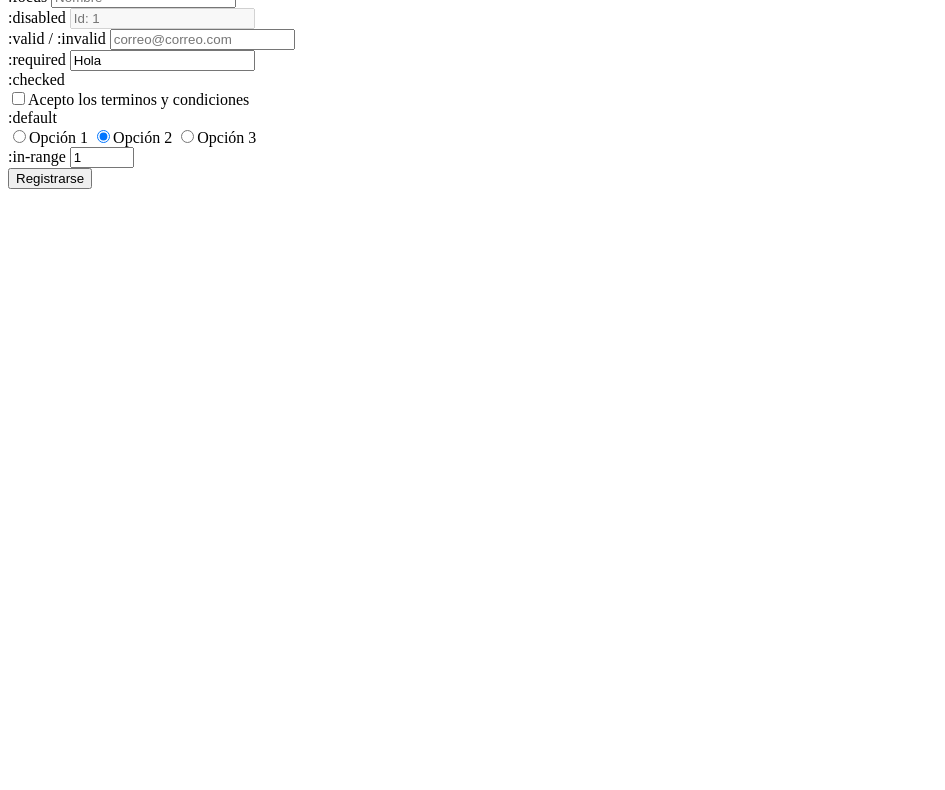
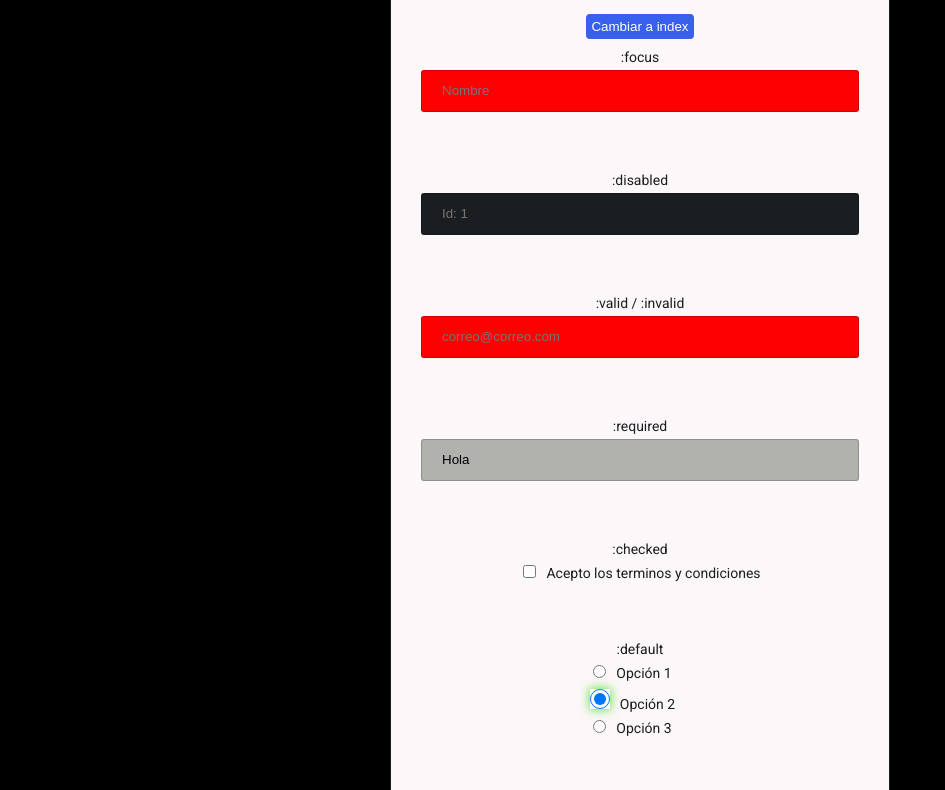
Before and after one commit to Jonhks/pseudoclases-css, a plain HTML site: page formularios.html in a window 1280 px wide. Shown: the part 93-883 px from the top of the page, without its empty margins (0-945 px from the left). Before the commit the page ends 800 px from the top, so only its background shows below. Drawn offline with Linux system fonts and the light colour scheme.

Commit message:
Subiendo los ultimos cambios

```diff
--- a/css/formularios.css
+++ b/css/formularios.css
@@ -0,0 +1,157 @@
+*{
+  box-sizing: border-box;
+}
+
+:root{
+  --fondoPrimario: #000000;
+	--colorOscuro: #1A1E21;
+	--azulPrimario: #3860EC;
+  --azulSecundario: #2247ce;
+  --verde: #6ae44c;
+}
+
+body{
+  background-color: var(--fondoPrimario);
+  font-family: "Roboto", sans-serif;
+  display: flex;
+  flex-direction: column;
+  align-items: center;
+  justify-content: center;
+  min-height: 100vh;
+}
+
+.contenedor{
+  background-color: #fcf7f8;
+  max-width: 500px;
+  width: 90%;
+  padding: 30px;
+  border-radius: 20px;
+  border: 1px solid var(--colorOscuro);
+  text-align: center;
+}
+
+.titulo{
+  font-size: 1.3em;
+  text-align: center;
+  text-transform: uppercase;
+  color: var(--colorOscuro);
+  margin-bottom: 20px;
+}
+
+
+/* Estilos del formulario */
+
+.grupo{
+  margin-bottom: 60px;
+}
+
+.formulario .grupo input{
+  height: 20px;
+  width: 100%;
+  border-radius: 3px;
+  padding: 20px;
+  border: 1px solid rgba(0, 0, 0, .2);
+}
+
+.formulario .grupo label{
+  display: block;
+  color: var(--colorOscuro);
+  font-size: 14px;
+  margin-bottom: 5px;
+}
+
+.formulario .radio input,
+.formulario .checkbox input{
+  margin-right: 10px;
+  width: auto;
+  height: auto;
+}
+
+.formulario .checkbox label {
+  margin-right: 20px;
+}
+
+button{
+	background-color: var(--azulPrimario);
+	border: none;
+	border-radius: 4px;
+  padding: 5px;
+  margin: 10px;
+}
+
+button a {
+	text-decoration: none;
+	color: white;
+}
+
+.boton{
+  width: 100%;
+  background-color: var(--azulPrimario);
+  display: inline-block;
+  padding: 25px;
+  border: none;
+  text-transform: uppercase;
+  border-radius: 5px;
+  margin-bottom: 20px;
+  transition: .3s ease all;
+}
+
+.boton a {
+  color: white;
+  text-decoration: none;
+}
+
+.boton:hover{
+  background-color: var(--azulSecundario);
+  cursor: pointer;
+}
+
+
+/* pseudoclases del formulario */
+
+.formulario .nombre:placeholder-shown{
+  background-color: red;
+}
+.formulario .nombre:focus{
+  border: 3px solid var(--azulPrimario);
+  background-color:  var(--colorOscuro);
+}
+
+
+.formulario .id:disabled{
+  background-color: var(--colorOscuro);
+}
+
+.formulario .correo:valid{
+  background-color: var(--verde);
+}
+
+.formulario .correo:invalid{
+  background-color: red;
+}
+
+.formulario .mensaje:required{
+  background-color: rgb(177, 177, 173);
+}
+
+
+.formulario .radio input:checked{
+  box-shadow: 0px 0px 10px 1px var(--colorOscuro);
+  width: 20px;
+  height: 20px;
+}
+/* .formulario .checkbox input:checked, */
+.formulario .checkbox input:default{
+  box-shadow: 0px 0px 10px 1px var(--verde);
+  width: 20px;
+  height: 20px;
+}
+
+
+.formulario .edad:in-range{
+  background-color: var(--verde);
+}
+
+.formulario .edad:out-of-range{
+  background-color: red;
+}
--- a/css/pseudoclases.css
+++ b/css/pseudoclases.css
@@ -1,14 +1,17 @@
 * {
 	box-sizing: border-box;
 }
-
+/* El :root seria la pseudoclase */
 :root {
+	/* fondoPrimario es la variable */
 	--fondoPrimario: #FCF7F8;
 	--colorOscuro: #1A1E21;
 	--azul: #3860EC;
+	--verde: #88eb6a;
 }
 
 body {
+	/* esta es la forma de usar una variable en css */
 	background: var(--fondoPrimario);
 	font-family: 'Roboto', sans-serif;
 	display: flex;
@@ -27,6 +30,7 @@ ul {
 	width: 90%;
 	padding: 30px;
 	border-radius: 20px;
+	text-align: center;
 }
 
 .titulo {
@@ -56,29 +60,183 @@ label {
 }
 
 /* ? ------------- PSEUDO-CLASES ------------- */
+.enlace:active{
+	background-color: black;
+}
 
+/* .enlace:hover{
+	color: orange;
+} */
+
+/* .enlace:visited{
+	color: cyan;
+} */
+
+/* .enlace:link{
+	color: blue;
+} */
 
 /* ? --- --- --- --- PARRAFOS --- --- --- --- */
 
+.parrafos :first-child{
+	background-color: var(--colorOscuro);
+	color: white;
+}
+
+.parrafos p:last-child{
+	background-color: var(--azul);
+	color: white;
+}
 
 /* ? --- --- --- --- ELEMENTOS --- --- --- --- */
+.elementos p:first-of-type{
+	background-color: var(--azul);
+	color: white;
+}
 
+.elementos .p:last-of-type{
+	background-color: var(--colorOscuro);
+	color: white;
+}
 
 /* ? --- --- --- --- LISTA --- --- --- --- */
 
+/* sirve para agarrar los impares */
+/* .lista :nth-child(odd){
+	background-color: var(--azul);
+	color: white;
+}
+
+sirve para agarrar los pares
+.lista :nth-child(even){
+	background-color: var(--colorOscuro);
+	color: white;
+} */
+
+/* agarra cada cierto numero de nodos */
+/* .lista :nth-child(2n){
+	background-color: var(--colorOscuro);
+	color: white;
+} */
+
+/* Este agarra al nodo que le pongamos de primero al ultimo */
+/* .lista :nth-child(2){
+	background-color: var(--colorOscuro);
+	color: white;
+} */
+
+/* Este agarra al nodo que le pongamos de ultimo al primero */
+/* .lista :nth-last-child(4){
+	background-color: var(--azul);
+	color: white;
+} */
+
+/* Selecciona los primero 2 hijos  */
+.lista :nth-child(-n+2){
+	/* este selecciona cada 3 iniciando del 2 */
+/* .lista :nth-child(3n+2){ */
+	background-color: var(--verde);
+	color: white;
+}
+
+/* selecciona los hijos a partir del 5 */
+/* .lista :nth-child(n+5){
+	background-color: var(--colorOscuro);
+	color: white;
+} */
+
+.lista :nth-last-child(-n+2){
+	background-color: var(--azul);
+	color: white;
+}
 
 /* ? --- --- --- --- LISTA 2 --- --- --- --- */
 
+.lista2 p:nth-of-type(2){
+	background-color: var(--azul);
+	color: white;
+}
+
+.lista2 div:nth-last-of-type(2){
+	background-color: var(--colorOscuro);
+	color: white;
+}
+
+.lista2 span:nth-last-of-type(1){
+	background-color: var(--verde);
+	color: white;
+}
 
 /* ? --- --- --- --- LISTA 3 --- --- --- --- */
-
+.lista3 :only-child{
+	background-color: var(--azul);
+	color: var(--colorOscuro);
+}
 
 /* ? --- --- --- --- LISTA 4 --- --- --- --- */
 
+.lista4 p:only-of-type{
+	background-color: var(--colorOscuro);
+	color: var(--verde);
+}
+
 /* ? --- --- --- --- AFTER y BEFORE --- --- --- --- */
+.after .ribbon{
+	background-color: cyan;
+}
+
+.ribbon:after{
+	content: "Extra con after";
+	background-color: var(--verde);
+	border-color: var(--colorOscuro);
+	border-style: dotted;
+}
+
+.before p::before{
+	content: "Lee esto =>";
+	background-color: var(--azul);
+	color: white;
+	font-weight: bold;
+}
 
 /* ? --- --- --- --- NOT --- --- --- --- */
+.not{
+	color: red;
+}
+
+.not :not(div){
+	color: var(--colorOscuro);
+}
 
 /* ? --- --- --- --- TARGET --- --- --- --- */
 
+.tab div {
+	display: none;
+}
+
+.tab div:target{
+	display: block;
+}
+
 /* ? --- --- --- --- placeholder-shown --- --- --- --- */
+
+.placeholder-shown input {
+	border: 2px solid var(--azul);
+	padding: 3px;
+}
+
+.placeholder-shown input:placeholder-shown{
+	border-color: red;
+}
+
+button{
+	background-color: var(--azul);
+	border: none;
+	border-radius: 4px;
+	padding: 5px;
+}
+
+button a {
+	text-decoration: none;
+	color: white;
+}
--- a/formularios.html
+++ b/formularios.html
@@ -5,12 +5,14 @@
 	<meta name="viewport" content="width=device-width, initial-scale=1.0">
 	<title>Pseudo-Clases para Formularios - CSS</title>
 	<link href="https://fonts.googleapis.com/css2?family=Roboto&display=swap" rel="stylesheet">
-	<!-- <link rel="stylesheet" href="https://necolas.github.io/normalize.css/8.0.1/normalize.css"> -->
 	<link rel="stylesheet" href="css/formularios.css">
 </head>
 <body>
 	<div class="contenedor">
 		<h1 class="titulo">Pseudo-clases para formularios</h1>
+		<button>
+			<a href="./index.html">Cambiar a index</a>
+		</button>
 
 		<form class="formulario" >
 			<div class="grupo">
@@ -51,10 +53,10 @@
 
 			<div class="grupo">
 				<label>:in-range</label>
-				<input class="edad" type="number" placeholder="101" min="1" max="100" value="1">
+				<input class="edad" type="number" placeholder="101" min="1" max="100" value="0">
 			</div>
 
-			<button type="submit" class="boton">Registrarse</button>
+			<button class="boton"><a href="#">Registrar</a></button>
 		</form>
 	</div>
 </body>
```
Also changed, not shown: index.html (+10 -6 lines).
